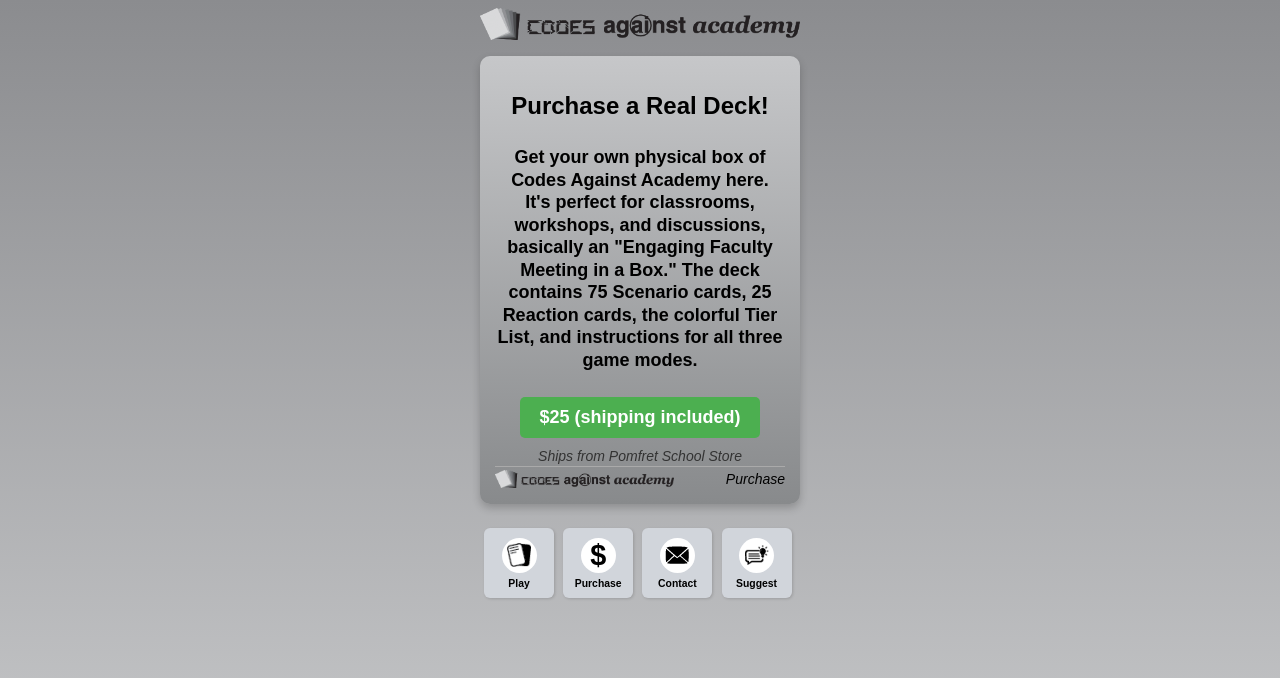
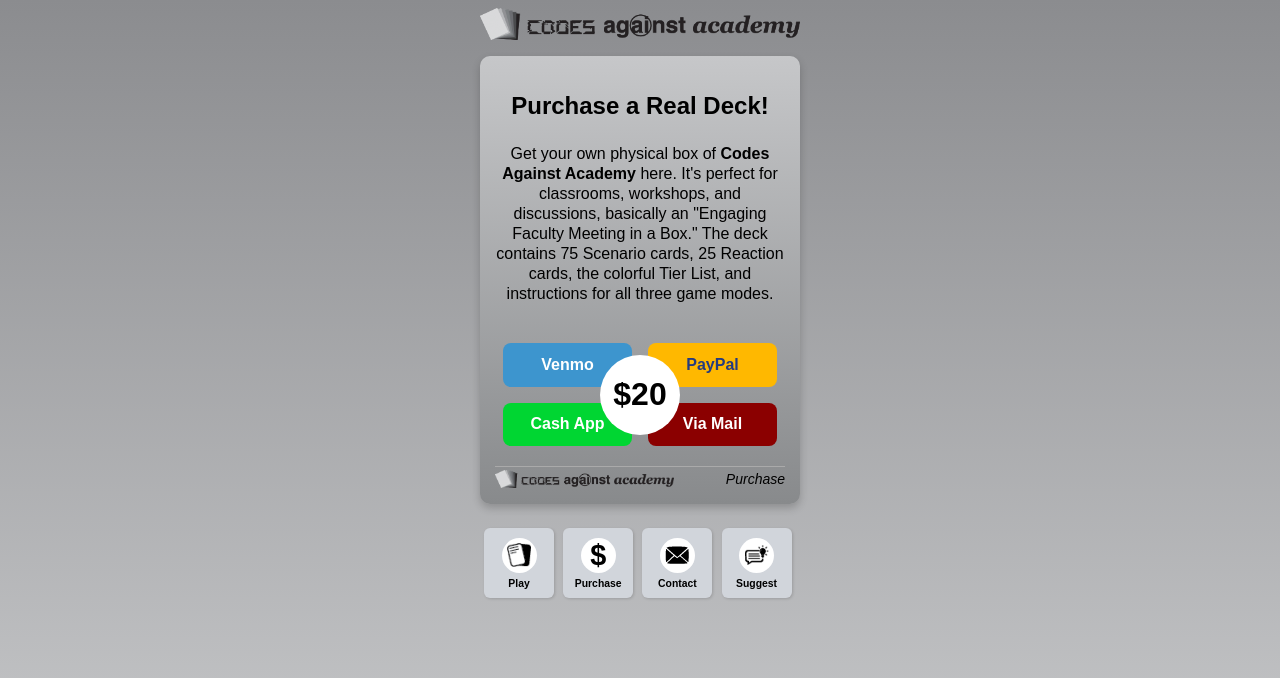
Before and after one commit to rootlake/codesagainstacademy, a SvelteKit app: page /purchase in a window 1280 px wide. Shown: the top 678 px of the page. Built offline with nearby package versions, Linux system fonts and the light colour scheme.

Commit message:
feat: add payment buttons (Venmo, PayPal, Cash App, Mail) to purchase page

```diff
--- a/src/routes/purchase/+page.svelte
+++ b/src/routes/purchase/+page.svelte
@@ -7,19 +7,23 @@
     <div class="content-inner">
         <h1>Purchase a Real Deck!</h1>
         <p class="description">
-            Get your own physical box of Codes Against Academy here.
-            <br>It's perfect for classrooms, workshops, and discussions, basically an "Engaging Faculty Meeting in a Box."
+            Get your own physical box of <strong>Codes Against Academy</strong>
+            here. It's perfect for classrooms, workshops, and discussions, basically an "Engaging Faculty Meeting in a Box."
             The deck contains 75 Scenario cards, 25 Reaction cards, the colorful Tier List, and instructions for all three game modes.
         </p>
 
-        <p>
-             <a href="https://www.shop.pomfretschool.org/new-products-73/p/codes-against-academy" target="_blank" rel="noopener noreferrer" class="purchase-button">
-                $25 (shipping included)
-             </a>
-        </p>
-        <p class="small-text">
-            <em>Ships from Pomfret School Store</em>
-        </p>
+        <!-- Purchase buttons will go here -->
+        <div class="purchase-options">
+            <div class="button-grid">
+                <a href="https://venmo.com/CodesAgainstAcademy?txn=pay&amount=20&note=Card+Deck+-+(include+your+name+and+mailing+address+or+email+here)" target="_blank" rel="noopener noreferrer" class="payment-button venmo">Venmo</a>
+                <a href="https://paypal.me/JoshuaLake/20" target="_blank" rel="noopener noreferrer" class="payment-button paypal">PayPal</a>
+                <div class="price-circle">
+                    <span class="price">$20</span>
+                </div>
+                <a href="https://cash.app/$rootlake" target="_blank" rel="noopener noreferrer" class="payment-button cashapp">Cash App</a>
+                <a href="mailto:jlake@pomfret.org?subject=Codes%20Deck%20Order&body=I'm%20sending%20a%20check%20for%20%2420%20(per%20deck)%20to%20you%20at%3A%0A%0AJosh%20Lake%0APomfret%20School%0A398%20Pomfret%20Street%0APomfret%20CT%2006258%0A%0APlease%20send%20my%20deck%20to%3A%0A%5BYour%20Name%20and%20Shipping%20Address%20Here%5D" class="payment-button mail">Via Mail</a>
+            </div>
+        </div>
     </div>
     <div class="bottom-elements">
         <img src="{base}/minilogo.png" alt="CAA Logo" class="logo"/>
@@ -62,37 +66,101 @@
         text-align: center; /* Ensure centered */
     }
     .description {
-        font-weight: bold;
-        font-size: clamp(18px, 4.2cqw, 18px);
+        font-size: clamp(14px, 3.8cqw, 16px); /* Reduced from 18px */
         margin-bottom: 0;
         line-height: 1.25;
         text-align: center;
+        margin-bottom: 1rem; /* Add space before buttons */
     }
 
     /* Purchase specific styles */
-    .purchase-button {
-        display: inline-block;
-        padding: 0.6rem 1.2rem; /* Slightly smaller */
-        background-color: #4CAF50; /* Green */
+    .purchase-options {
+        display: flex;
+        flex-direction: column;
+        padding: 0 0.5rem;
+        flex-grow: 1;
+        justify-content: center;
+    }
+
+    .button-grid {
+        display: grid;
+        grid-template-columns: repeat(2, 1fr);
+        grid-template-rows: repeat(2, 1fr);
+        gap: 1rem;
+        position: relative;
+    }
+
+    .price-circle {
+        width: 80px;
+        height: 80px;
+        background-color: white;
+        border-radius: 50%;
+        display: flex;
+        align-items: center;
+        justify-content: center;
+        position: absolute;
+        top: 50%;
+        left: 50%;
+        transform: translate(-50%, -50%);
+        z-index: 2;
+    }
+
+    .price {
+        font-size: 2rem;
+        font-weight: bold;
+        color: black;
+    }
+
+    .payment-button {
+        background-color: white;
+        color: black;
+        padding: 0.8rem;
+        border-radius: 8px;
+        text-decoration: none;
+        font-weight: bold;
+        text-align: center;
+        transition: background-color 0.2s;
+    }
+
+    .payment-button:hover {
+        background-color: #f0f0f0;
+    }
+
+    .payment-button.venmo {
+        background-color: #3D95CE;
         color: white;
-        text-decoration: none;
-        border-radius: 5px;
-        font-weight: bold;
-        font-size: clamp(14px, 4.5cqw, 18px); /* Slightly smaller */
-        margin: 0.25rem 0; /* Reduce margin */
-        border: none;
-        cursor: pointer;
-        transition: background-color 0.2s ease;
     }
-    .purchase-button:hover {
-        background-color: #45a049;
+
+    .payment-button.venmo:hover {
+        background-color: #3788BD;
     }
-    .small-text {
-        font-size: clamp(14px, 3cqw, 12px);
-        font-weight: normal;
-        font-style: italic;
-        color: #333;
-        margin-top: -1rem; /* Reduce margin */
+
+    .payment-button.paypal {
+        background-color: #FFB800;
+        color: #253B80;
+        font-weight: 700;
+    }
+
+    .payment-button.paypal:hover {
+        background-color: #F2AE00;
+    }
+
+    .payment-button.cashapp {
+        background-color: #00D632;
+        color: white;
+    }
+
+    .payment-button.cashapp:hover {
+        background-color: #00C02E;
+    }
+
+    .payment-button.mail {
+        background-color: #8B0000;
+        color: white;
+    }
+
+    .payment-button.mail:hover {
+        background-color: #700000;
     }
 
     /* Footer styles (copied from home page) */
```
